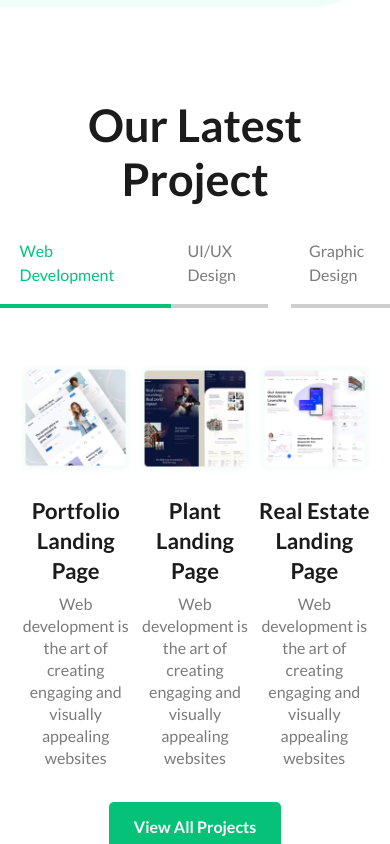
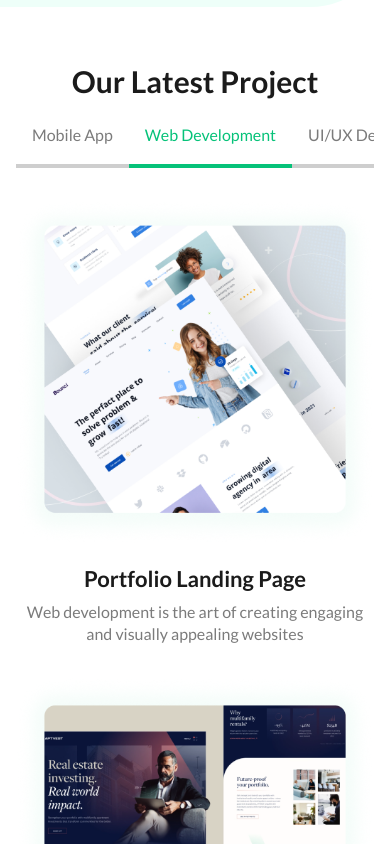
Before and after one commit to saiful-global/CoreWave, a React (Vite) app: page / in a window 390 px wide. Shown: the part 3020-3864 px from the top of the page. Built offline with nearby package versions, Linux system fonts and the light colour scheme.

Commit message:
Make Project responsive

```diff
--- a/src/Component/Project.jsx
+++ b/src/Component/Project.jsx
@@ -4,41 +4,87 @@ import ProjectImage1 from '../assets/ProjectImage1.png'
 import ProjectImage2 from '../assets/ProjectImage2.png'
 import ProjectImage3 from '../assets/ProjectImage3.png'
 
-const project = () => {
+const Project = () => {
 
     const [active, setActive] = useState('Web Development');
     const categories = ['Mobile App', 'Web Development', 'UI/UX Design', 'Graphic Design', 'Motion Graphic'];
 
+    // Called when a tab is clicked: it makes the tab active AND scrolls it to the center of the tab bar.
+    // This matters on mobile, where the tab bar scrolls sideways and the clicked tab may be half hidden.
+    // block: 'nearest' makes sure the page itself never scrolls up or down, only the tab bar moves.
+    const handleTabClick = (item, event) => {
+        setActive(item)
+        event.currentTarget.scrollIntoView({ behavior: 'smooth', inline: 'center', block: 'nearest' })
+    }
+
   return (
     <>
-    <section className='pt-22.75 pb-25'>
+    {/* Section padding: 56px (mobile) -> 64px (tablet) -> your original 91px / 100px (desktop 1024px+) */}
+    <section className='pt-14 pb-14 sm:pt-16 sm:pb-16 lg:pt-22.75 lg:pb-25'>
         <Container>
-            <h2 className='pb-8.25 font-Lato font-semibold text-[45px] leading-13.5 text-BlackTextColor text-center'>Our Latest Project</h2>
+            {/* Heading size: 30px (mobile) -> 38px (tablet) -> 45px (desktop 1280px+) */}
+            <h2 className='pb-6 lg:pb-8.25 font-Lato font-semibold text-[30px] leading-9 sm:text-[38px] sm:leading-12 xl:text-[45px] xl:leading-13.5 text-BlackTextColor text-center'>Our Latest Project</h2>
             <div>
-                <ul className='flex gap-18.25 justify-center pb-13.25'>
+                {/*
+                  Tab bar. The tricky part is that five tabs do not fit on a phone, so:
+                  - Below 1024px: the bar scrolls sideways (overflow-x-auto) with the scrollbar hidden.
+                  - "w-max max-w-full mx-auto": the bar is only as wide as its tabs and is centered when
+                    they fit. When they do not fit, it stops at the screen width and becomes scrollable.
+                  - From 1024px (lg): overflow-visible, because your desktop gray line is drawn by the
+                    pseudo-element (after:) of each tab, which is wider than the tab itself (200%).
+                    With overflow-x-auto that wider line would create a pointless scrollbar.
+                */}
+                <ul className='flex w-max max-w-full mx-auto overflow-x-auto lg:overflow-visible [scrollbar-width:none] [&::-webkit-scrollbar]:hidden gap-0 lg:gap-18.25 pb-8 lg:pb-13.25'>
+                    {/*
+                      Underline of each tab (the "after:" classes on the <li> below):
+                      - Mobile/tablet: each tab draws its own underline with the same width as the tab (after:w-full),
+                        and tabs touch each other (gap-0 + horizontal padding), so the line looks continuous.
+                      - Desktop (lg): your original trick. The underline is 200% wide and starts 1/3 before the tab,
+                        so it overlaps the neighbors and the gaps between the tabs are filled with the gray line.
+                    */}
                     {categories.map((item) => (
-                    <li key={item} onClick={() => setActive(item)} className={`cursor-pointer font-Lato text-[16px] font-medium relative pb-5.25 duration-300 ${active === item ? 'text-Primary01 after:bg-Primary01' : 'text-BodyText after:bg-[#CECECE]'} after:content-[""] after:w-[200%] after:h-1 after:absolute after:bottom-0 after:-left-1/3`}>{item}</li>
+                    <li
+                        key={item}
+                        onClick={(event) => handleTabClick(item, event)}
+                        className={`shrink-0 whitespace-nowrap px-4 sm:px-6 lg:px-0 cursor-pointer font-Lato text-[16px] font-medium relative pb-5.25 duration-300 ${active === item ? 'text-Primary01 after:bg-Primary01' : 'text-BodyText after:bg-[#CECECE]'} after:content-[""] after:h-1 after:absolute after:bottom-0 after:left-0 after:w-full lg:after:-left-1/3 lg:after:w-[200%]`}
+                    >{item}</li>
                     ))}
                 </ul>
             </div>
-            <div className='flex'>
-                <div>
-                    <img className='rounded-[15px]' src={ProjectImage1} alt="" />
+
+            {/*
+              Project cards:
+              - Mobile (below 640px): 1 column.
+              - Tablet (640px - 1023px): 2 columns.
+              - Desktop (1024px+): lg:flex with no gap, exactly your original layout.
+              The "min-w-0" on each card lets it shrink on small laptops; without it the images keep
+              their natural width and push the page sideways.
+            */}
+            <div className='grid grid-cols-1 sm:grid-cols-2 gap-8 lg:flex lg:gap-0'>
+                <div className='lg:min-w-0'>
+                    {/* w-full h-auto: the image fills its card and keeps its ratio. loading="lazy": downloaded only when the visitor scrolls near it. */}
+                    <img className='w-full h-auto rounded-[15px]' src={ProjectImage1} alt="Portfolio landing page design preview" loading='lazy' />
                         <h3 className='pt-5 pb-1.75 font-Lato font-semibold text-[22px] leading-7.5 text-BlackTextColor text-center'>Portfolio Landing Page</h3>
                         <p className='max-w-86 mx-auto font-Lato font-normal text-[16px] leading-5.5 text-BodyText text-center'>Web development is the art of creating engaging and visually appealing websites </p>
                 </div>
-                <div>
-                    <img className='rounded-[15px]' src={ProjectImage2} alt="" />
+                <div className='lg:min-w-0'>
+                    <img className='w-full h-auto rounded-[15px]' src={ProjectImage2} alt="Plant landing page design preview" loading='lazy' />
                         <h3 className='pt-5 pb-1.75 font-Lato font-semibold text-[22px] leading-7.5 text-BlackTextColor text-center'>Plant Landing Page</h3>
                         <p className='max-w-86 mx-auto font-Lato font-normal text-[16px] leading-5.5 text-BodyText text-center'>Web development is the art of creating engaging and visually appealing websites </p>
                 </div>
-                <div>
-                    <img className='rounded-[15px]' src={ProjectImage3} alt="" />
+                {/*
+                  Third card, tablet only: with 2 columns it would sit alone on the second row at the left.
+                  sm:col-span-2 lets it use the whole row, then sm:w-[calc(50%-1rem)] gives it exactly the
+                  width of one column (1rem = half of the 2rem gap) and sm:mx-auto centers it.
+                  From lg these are reset, because the desktop layout is flex.
+                */}
+                <div className='lg:min-w-0 sm:col-span-2 sm:w-[calc(50%-1rem)] sm:mx-auto lg:w-auto lg:mx-0'>
+                    <img className='w-full h-auto rounded-[15px]' src={ProjectImage3} alt="Real estate landing page design preview" loading='lazy' />
                         <h3 className='pt-5 pb-1.75 font-Lato font-semibold text-[22px] leading-7.5 text-BlackTextColor text-center'>Real Estate Landing Page</h3>
                         <p className='max-w-86 mx-auto font-Lato font-normal text-[16px] leading-5.5 text-BodyText text-center'>Web development is the art of creating engaging and visually appealing websites </p>
                 </div>
             </div>
-            <div className='pt-11.5 text-center'>
+            <div className='pt-10 lg:pt-11.5 text-center'>
                 <a className='px-6.25 py-[14.5px] bg-Primary01 text-white rounded-[5px] font-Lato font-semibold text-[16px] hover:shadow-2xl transition duration-300' href="">View All Projects</a>
             </div>
         </Container>
@@ -47,4 +93,4 @@ const project = () => {
   )
 }
 
-export default project
+export default Project
```
